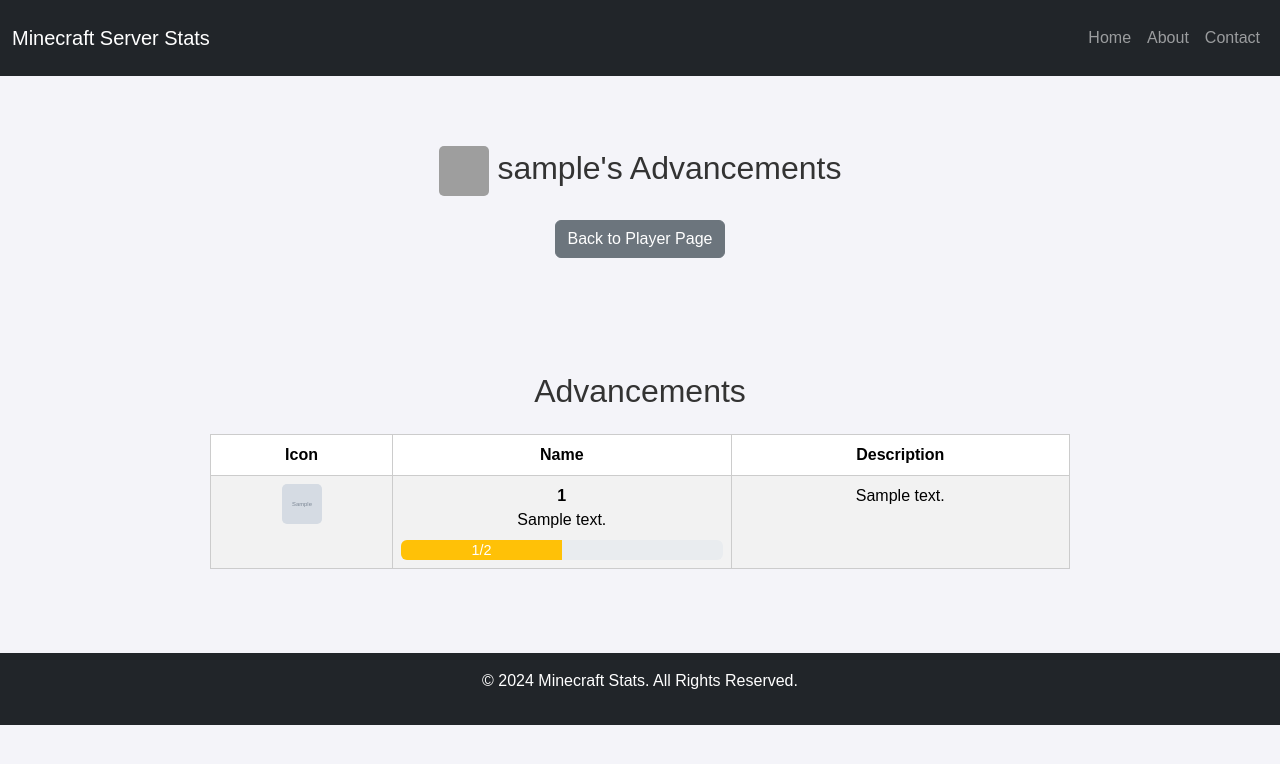
After one commit to Yeetoxic/MineStats, a Flask app: template templates/advancements.html in a window 1280 px wide. The commit adds this page. Shown: the top 764 px of the page. Run offline with Flask 3, Linux system fonts and the light colour scheme; the template is opened without the code that fills it: most values are stand-ins (such as "Sample title", 1, 10 or a date in 2020); grey boxes marked "Sample" are stand-in pictures; grey boxes are pictures that could not be loaded.

Commit message:
Web Server - Advancements WIP
- Now displays a (broken) list of a players advancements on a web page

```diff
--- a/MojangAPIGrabber.py
+++ b/MojangAPIGrabber.py
@@ -129,6 +129,9 @@
                     # print(f"Skipping recipe advancement: {advancement}")
                     continue
 
+                if "root" in advancement:
+                    continue
+
                 completed_criteria = list(details.get("criteria", {}).keys())
 
                 if advancement in multi_part_advancements:
--- a/app.py
+++ b/app.py
@@ -18,6 +18,14 @@
 
     return players
 
+def load_advancements(player_uuid):
+    advancements_file_path = os.path.join(BASE_DIR, 'output_data', f'advancements_report_{player_uuid}.json')
+    try:
+        with open(advancements_file_path, 'r') as f:
+            return json.load(f)
+    except FileNotFoundError:
+        return None
+
 
 @app.route('/')
 def index():
@@ -30,7 +38,21 @@
     player = next((p for p in players if p["uuid"] == uuid), None)
     if not player:
         return "Player not found", 404
-    return render_template('player.html', player=player)
+    advancements = load_advancements(uuid)
+    return render_template('player.html', player=player, advancements=advancements)
+
+@app.route('/player/<uuid>/advancements')
+def player_advancements(uuid):
+    players = load_data()
+    player = next((p for p in players if p["uuid"] == uuid), None)
+    if not player:
+        return "Player not found", 404
+
+    # Load the advancements for the player
+    advancements = load_advancements(uuid)
+
+    return render_template('advancements.html', player=player, advancements=advancements)
+
 
 if __name__ == "__main__":
     app.run(debug=True)
--- a/static/advancement_criteria.json
+++ b/static/advancement_criteria.json
@@ -103,7 +103,7 @@
           "zombified_piglin"
         ]
       },
-      "minecraft:nether/hot_tourist_destinations": {
+      "minecraft:nether/explore_nether": {
         "description": "Visit all Nether biomes",
         "criteria": [
           "basalt_deltas",
@@ -113,7 +113,7 @@
           "warped_forest"
         ]
       },
-      "minecraft:husbandry/a_balanced_diet": {
+      "minecraft:husbandry/balanced_diet": {
         "description": "Eat each type of food item",
         "criteria": [
           "apple",
--- /dev/null
+++ b/templates/advancements.html
@@ -0,0 +1,119 @@
+<!DOCTYPE html>
+<html lang="en">
+<head>
+    <meta charset="UTF-8">
+    <meta name="viewport" content="width=device-width, initial-scale=1.0">
+    <title>{{ player.username }}'s Advancements</title>
+    <!-- Bootstrap CSS -->
+    <link href="https://cdn.jsdelivr.net/npm/bootstrap@5.3.0-alpha1/dist/css/bootstrap.min.css" rel="stylesheet">
+    <link rel="stylesheet" href="/static/css/stylesheet.css">
+    <style>
+        .container {
+            margin-top: 50px;
+        }
+        .advancement-icon {
+            width: 40px;
+            height: 40px;
+        }
+        .progress {
+            height: 20px;
+        }
+        .progress-bar {
+            font-size: 0.9rem;
+        }
+        .collapse {
+            padding: 10px 0;
+        }
+    </style>
+</head>
+<body>
+    <!-- Navbar -->
+    <nav class="navbar navbar-expand-lg navbar-dark bg-dark">
+        <div class="container-fluid">
+            <a class="navbar-brand" href="#">Minecraft Server Stats</a>
+            <button class="navbar-toggler" type="button" data-bs-toggle="collapse" data-bs-target="#navbarNav" aria-controls="navbarNav" aria-expanded="false" aria-label="Toggle navigation">
+                <span class="navbar-toggler-icon"></span>
+            </button>
+            <div class="collapse navbar-collapse" id="navbarNav">
+                <ul class="navbar-nav ms-auto">
+                    <li class="nav-item">
+                        <a class="nav-link" href="/">Home</a>
+                    </li>
+                    <li class="nav-item">
+                        <a class="nav-link" href="#">About</a>
+                    </li>
+                    <li class="nav-item">
+                        <a class="nav-link" href="#">Contact</a>
+                    </li>
+                </ul>
+            </div>
+        </div>
+    </nav>
+
+    <!-- Page Header -->
+    <div class="container text-center">
+        <h1 class="mb-4"><img class="player-head" src="{{ url_for('static', filename='skins/' + player['uuid'] + '_head.png') }}" alt="Player Head"> {{ player.username }}'s Advancements</h1>
+        <a href="/player/{{ player.uuid }}" class="btn btn-secondary mb-4">Back to Player Page</a>
+    </div>
+
+    <!-- Advancements Table -->
+    <div class="container">
+        <h2 class="text-center mb-4">Advancements</h2>
+        <table class="table table-striped table-hover">
+            <thead class="thead-dark">
+                <tr>
+                    <th>Icon</th>
+                    <th>Name</th>
+                    <th>Description</th>
+
+                </tr>
+            </thead>
+            <tbody>
+                {% for advancement, data in advancements['minecraft_advancements'].items() %}
+                <tr>
+                    <td>
+                        <img src="{{ url_for('static', filename='advancements/' + data.get('icon', 'default-icon.png')) }}"
+                             alt="Icon" class="advancement-icon">
+                    </td>
+                    <td>
+                        <strong>{{ advancement_id }}</strong><br>
+
+                        {{ data.description }}
+                        {% if data.missing_criteria | length > 0 %}
+                            <!-- Progress Bar for Incomplete Advancements -->
+                            <div class="progress mt-2">
+                                <div class="progress-bar bg-warning"
+                                     role="progressbar"
+                                     style="width: {{ (data.completed_criteria | length / (data.completed_criteria | length + data.missing_criteria | length)) * 100 }}%;"
+                                     aria-valuenow="{{ data.completed_criteria | length }}"
+                                     aria-valuemin="0"
+                                     aria-valuemax="{{ data.completed_criteria | length + data.missing_criteria | length }}">
+                                    {{ data.completed_criteria | length }}/{{ data.completed_criteria | length + data.missing_criteria | length }}
+                                </div>
+                            </div>
+                        {% else %}
+                            <!-- Mark as Completed -->
+                            <span class="badge bg-success mt-2">Completed</span>
+                        {% endif %}
+                    </td>
+                    <td>
+                        {{ data.description }}
+                    </td>
+                </tr>
+
+
+                {% endfor %}
+            </tbody>
+        </table>
+    </div>
+
+    <!-- Footer -->
+    <footer class="bg-dark text-white text-center py-3 mt-5">
+        <p>&copy; 2024 Minecraft Stats. All Rights Reserved.</p>
+    </footer>
+
+    <!-- Bootstrap JS and Popper.js -->
+    <script src="https://cdn.jsdelivr.net/npm/@popperjs/core@2.11.6/dist/umd/popper.min.js"></script>
+    <script src="https://cdn.jsdelivr.net/npm/bootstrap@5.3.0-alpha1/dist/js/bootstrap.min.js"></script>
+</body>
+</html>
--- a/templates/player.html
+++ b/templates/player.html
@@ -15,6 +15,7 @@
         <h1>{{ player.username }}'s Profile</h1>
         <p>UUID: {{ player.uuid }}</p>
 
+
         <!-- Player's Skin 3D Viewer -->
         <div id="skinViewer" class="mb-4" style="width: 300px; height: 400px; border: 1px solid #ddd; margin-bottom: 20px;"></div>
 
@@ -29,7 +30,7 @@
                         <ul class="list-unstyled">
                             <li><strong>Total Playtime:</strong> 100 hours</li>
                             <li><strong>Deaths:</strong> 50</li>
-                            <li><strong>Achievements:</strong> 12/20</li>
+                            <li><a href="/player/{{ player.uuid }}/advancements" class="btn btn-primary">View Advancements</a></li>
                             <li><strong>Last Online:</strong> 3 days ago</li>
                             <li><strong>XP Level:</strong> 30</li>
                             <li><strong>Current Dimension:</strong> Overworld</li>
```
Also changed, not shown: static/advancements/default-icon.png (added), static/skins/508bc175-874e-4104-998a-25a92ff7b317.png (added), static/skins/508bc175-874e-4104-998a-25a92ff7b317_head.png (added), static/skins/52b3b7ca-1a0b-4f6f-9b8c-db92a833dc79.png (added), static/skins/52b3b7ca-1a0b-4f6f-9b8c-db92a833dc79_head.png (added), static/skins/8252c91a-310f-413f-9e66-d02acc230795.png (added), static/skins/8252c91a-310f-413f-9e66-d02acc230795_head.png (added), static/skins/8382eba9-a0c4-4f3c-ad31-6b30eceb912a.png (added), static/skins/8382eba9-a0c4-4f3c-ad31-6b30eceb912a_head.png (added), static/skins/a779b1b8-3079-457a-9cbb-c7d53833ed04.png (added), static/skins/a779b1b8-3079-457a-9cbb-c7d53833ed04_head.png (added), static/skins/acefe4f5-ed31-4505-b272-25c89dc9b327.png (added), static/skins/acefe4f5-ed31-4505-b272-25c89dc9b327_head.png (added).
